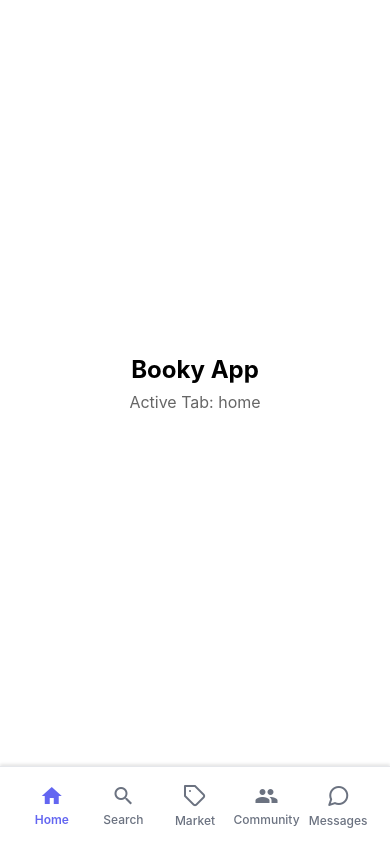
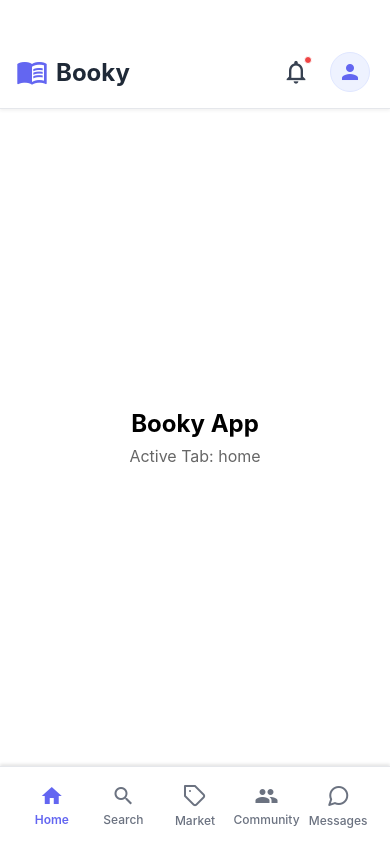
Before and after one commit to alesusmelj/booky-fe, a React Native app: screen / in a window 390 px wide. Built offline with nearby package versions, Linux system fonts and the light colour scheme.

Commit message:
feat: create TopNavbar component

```diff
--- a/src/App.tsx
+++ b/src/App.tsx
@@ -1,7 +1,7 @@
 import { useState } from 'react';
 import { StatusBar } from 'expo-status-bar';
 import { StyleSheet, Text, View, SafeAreaView } from 'react-native';
-import { Navbar } from './components';
+import { Navbar, TopNavbar } from './components';
 
 export default function App() {
   const [activeTab, setActiveTab] = useState('home');
@@ -12,6 +12,11 @@ export default function App() {
 
   return (
     <SafeAreaView style={styles.container}>
+      <TopNavbar
+        hasNotifications={true}
+        onNotificationPress={() => {}}
+        onProfilePress={() => {}}
+      />
       <View style={styles.content}>
         <Text style={styles.title}>Booky App</Text>
         <Text style={styles.subtitle}>Active Tab: {activeTab}</Text>
--- /dev/null
+++ b/src/components/TopNavbar.tsx
@@ -0,0 +1,128 @@
+import React from 'react';
+import { View, Text, TouchableOpacity, StyleSheet, Image } from 'react-native';
+import { MaterialIcons } from '@expo/vector-icons';
+
+interface TopNavbarProps {
+  onNotificationPress?: () => void;
+  onProfilePress?: () => void;
+  hasNotifications?: boolean;
+  userAvatar?: string;
+}
+
+export const TopNavbar: React.FC<TopNavbarProps> = ({
+  onNotificationPress = () => {},
+  onProfilePress = () => {},
+  hasNotifications = false,
+  userAvatar
+}) => {
+  return (
+    <View style={styles.container}>
+      <View style={styles.leftSection}>
+        <MaterialIcons name="menu-book" size={32} color="#6366F1" />
+        <Text style={styles.brandText}>Booky</Text>
+      </View>
+
+      <View style={styles.rightSection}>
+        <TouchableOpacity
+          style={styles.notificationButton}
+          onPress={onNotificationPress}
+          activeOpacity={0.7}
+          testID="notification-button"
+          accessible={true}
+          accessibilityLabel="Notifications"
+        >
+          <MaterialIcons name="notifications-none" size={28} color="#374151" />
+          {hasNotifications && <View style={styles.notificationDot} testID="notification-dot" />}
+        </TouchableOpacity>
+
+        <TouchableOpacity
+          style={styles.profileButton}
+          onPress={onProfilePress}
+          activeOpacity={0.7}
+          testID="profile-button"
+          accessible={true}
+          accessibilityLabel="Profile"
+        >
+          {userAvatar ? (
+            <Image source={{ uri: userAvatar }} style={styles.avatar} testID="user-avatar" />
+          ) : (
+            <View style={styles.defaultAvatar} testID="default-avatar">
+              <MaterialIcons name="person" size={24} color="#6366F1" />
+            </View>
+          )}
+        </TouchableOpacity>
+      </View>
+    </View>
+  );
+};
+
+const styles = StyleSheet.create({
+  container: {
+    flexDirection: 'row',
+    justifyContent: 'space-between',
+    alignItems: 'center',
+    backgroundColor: '#FFFFFF',
+    paddingHorizontal: 16,
+    paddingVertical: 12,
+    paddingTop: 48,
+    borderBottomWidth: 1,
+    borderBottomColor: '#E5E7EB',
+    shadowColor: '#000',
+    shadowOffset: {
+      width: 0,
+      height: 2,
+    },
+    shadowOpacity: 0.05,
+    shadowRadius: 3,
+    elevation: 3,
+  },
+  leftSection: {
+    flexDirection: 'row',
+    alignItems: 'center',
+  },
+  brandText: {
+    fontSize: 24,
+    fontWeight: '700',
+    color: '#1F2937',
+    marginLeft: 8,
+  },
+  rightSection: {
+    flexDirection: 'row',
+    alignItems: 'center',
+  },
+  notificationButton: {
+    position: 'relative',
+    padding: 8,
+    marginRight: 8,
+  },
+  notificationDot: {
+    position: 'absolute',
+    top: 6,
+    right: 6,
+    width: 8,
+    height: 8,
+    backgroundColor: '#EF4444',
+    borderRadius: 4,
+    borderWidth: 1,
+    borderColor: '#FFFFFF',
+  },
+  profileButton: {
+    padding: 4,
+  },
+  avatar: {
+    width: 40,
+    height: 40,
+    borderRadius: 20,
+    backgroundColor: '#F3F4F6',
+  },
+  defaultAvatar: {
+    width: 40,
+    height: 40,
+    borderRadius: 20,
+    backgroundColor: '#EEF2FF',
+    justifyContent: 'center',
+    alignItems: 'center',
+    borderWidth: 1,
+    borderColor: '#E0E7FF',
+  },
+});
--- a/src/components/index.ts
+++ b/src/components/index.ts
@@ -1,2 +1,3 @@
 // Export all components from this index file
 export { Navbar } from './Navbar';
+export { TopNavbar } from './TopNavbar';
```
Also changed, not shown: .claude/settings.local.json, 2 other files (tests, documents, lock files or other folders).
